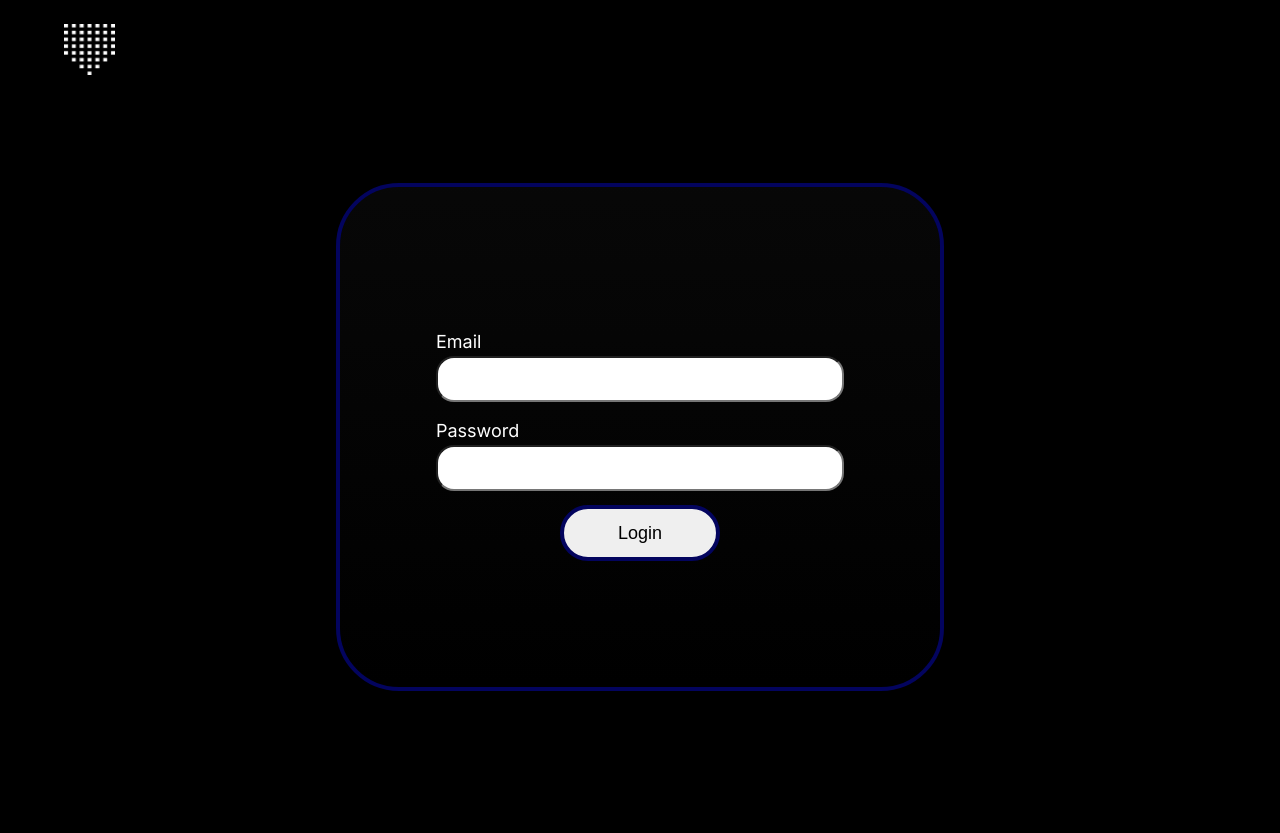
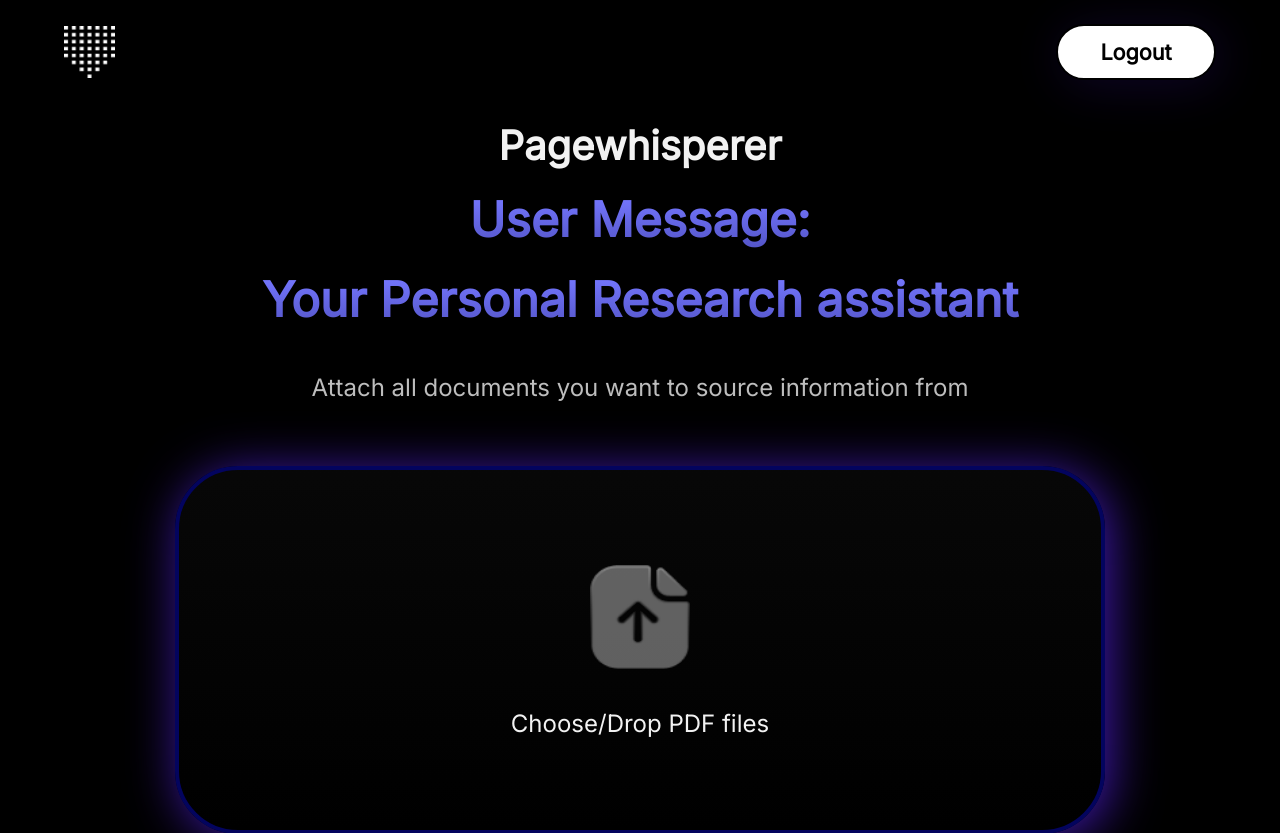
Before and after one commit to tayal121rebalance/JetosVision, a React (Create React App) app: page / in a window 1280 px wide. Shown: the top 833 px of the page. Before the commit the page ends 808 px from the top, so only its background shows below. Built offline with nearby package versions, Linux system fonts and the light colour scheme; no server answers; sample sign-in values are in the browser's storage.

Commit message:
feat: login/logout

```diff
--- a/package.json
+++ b/package.json
@@ -7,6 +7,7 @@
     "@testing-library/react": "^13.4.0",
     "@testing-library/user-event": "^13.5.0",
     "jsonwebtoken": "^9.0.0",
+    "jwt-decode": "^3.1.2",
     "react": "^18.2.0",
     "react-dom": "^18.2.0",
     "react-router-dom": "^6.10.0",
--- a/src/App.js
+++ b/src/App.js
@@ -21,9 +21,13 @@
     <MainContainer>
       <Navbar />
       <Routes>
-        <Route exact path="/" element={<LoginIn />} />
+        <Route exact path="/" element={<ProtectedRoute  />}>
+          <Route exact path="/" element={<FileUpload />} />
+        </Route>
+        <Route exact path="/login" element={<LoginIn />} />
+
         <Route path="/signIn" element={<SignIn />} />
-        {/* <ProtectedRoute exact path="/fileUpload" component={<FileUpload />} /> */}
+
         <Route path="/askme" element={<AskMe />} />
       </Routes>
     </MainContainer>
--- a/src/components/FileUpload/index.js
+++ b/src/components/FileUpload/index.js
@@ -54,8 +54,9 @@
   const [files, setFiles] = useState([]);
   const fileInputRef = useRef(null);
   const navigate = useNavigate();
-  const [user, setUser] = useState(null);
+  const [userMessage, setUserMessage] = useState(null);
   const [isLoading, setIsLoading] = useState(true);
+
 
   const onFileChange = (e) => {
     const newFiles = Array.from(e.target.files);
@@ -101,36 +102,26 @@
     }
   };
 
-  // useEffect(() => {
-  //   console.log(files);
-  // }, [files]);
-
+  //fetch user message
   useEffect(() => {
-    const fetchUser = async () => {
+    const fetchData = async () => {
       const token = localStorage.getItem("token");
-
-      if (!token) {
-        // handle case where user is not authenticated
-        return;
-      }
-
-      const response = await fetch("", {
+      if (token) {
+        const response = await fetch("http://0.0.0.0:8083/hello", {
           headers: {
             Authorization: `Bearer ${token}`,
           },
         });
 
         if (response.ok) {
-        const data = await response.json();
-        setUser(data);
+         const  data = await response.json()
+         setUserMessage(data.message)
         } else {
-        console.error("Error retrieving user data");
+          console.log("error");
         }
-
-      setIsLoading(false);
+      }
     };
-
-    fetchUser();
+    fetchData();
   }, []);
 
   const uploadFiles = async (files) => {
@@ -163,6 +154,7 @@
     <>
       <Blackwrapper>
         <Whitetext> Pagewhisperer</Whitetext>
+        <Bluetext>User Message: {userMessage}</Bluetext>
         <Bluetext>Your Personal Research assistant</Bluetext>
         <Textbox2>
           Attach all documents you want to source information from
--- a/src/components/LoginIn/index.js
+++ b/src/components/LoginIn/index.js
@@ -1,6 +1,8 @@
 import { useState } from "react";
 import styled from "styled-components";
+import { useNavigate } from "react-router-dom";
 const LoginIn = () => {
+  const navigate = useNavigate();
   const [email, setEmail] = useState("");
   const [password, setPassword] = useState("");
   const [token, setToken] = useState("");
@@ -8,22 +10,22 @@
   const handleSubmit = async (event) => {
     event.preventDefault();
     const formData = new URLSearchParams();
-      formData.append('username', email);
-      formData.append('password',  password);
-    const response = await fetch("http://18.224.9.172:8083/token", {
+    formData.append("username", email);
+    formData.append("password", password);
+    const response = await fetch("http://0.0.0.0:8083/token", {
       method: "POST",
       headers: {
         "Content-Type": "application/x-www-form-urlencoded",
       },
-      body: formData.toString()
+      body: formData.toString(),
     });
 
     const data = await response.json();
 
     if (response.ok) {
-        console.log("hello")
-      localStorage.setItem(data.token);
-      //setToken(data.token);
+      console.log(data);
+      localStorage.setItem("token", data.access_token);
+      navigate("/");
     } else {
       console.error("Error logging in");
     }
--- a/src/components/Navbar/index.js
+++ b/src/components/Navbar/index.js
@@ -1,4 +1,5 @@
 import React from "react";
+import { useNavigate } from "react-router-dom";
 import {
   MainConatiner,
   ImageContainer,
@@ -8,15 +9,23 @@
 import NavbarLogo from "../../assests/logo/logo.png";
 
 export default function Navbar() {
+  const  navigate= useNavigate()
+  const isAuth = localStorage.getItem("token");
+  const  handleLogout= ()=>{
+    localStorage.removeItem('token')
+    navigate('/login')
+  }
   return (
     <>
       <MainConatiner>
         <ImageContainer>
           <img src={NavbarLogo} alt="navbar_logo" />
         </ImageContainer>
-        {/* <ButtonContainer>
-          <Textbox1>Join Beta</Textbox1>
-        </ButtonContainer> */}
+        {isAuth ? (
+          <ButtonContainer onClick={handleLogout}>
+            <Textbox1>Logout</Textbox1>
+          </ButtonContainer>
+        ) : null}
       </MainConatiner>
     </>
   );
--- a/src/components/Navbar/index.styled.js
+++ b/src/components/Navbar/index.styled.js
@@ -30,7 +30,7 @@
   }
 `;
 
-export const ButtonContainer = styled.div`
+export const ButtonContainer = styled.button`
   box-sizing: border-box;
   /* Auto layout */
   display: flex;
--- a/src/components/ProtectedRoute/index.js
+++ b/src/components/ProtectedRoute/index.js
@@ -1,16 +1,9 @@
-import React from "react";
-import { Route, redirect } from "react-router-dom";
+import { Navigate, Outlet } from "react-router-dom";
 
-const ProtectedRoute = ({ component: Component, ...rest }) => {
-  const isAuthenticated = localStorage.getItem("token");
-  return (
-    <Route
-      {...rest}
-      render={(props) =>
-        isAuthenticated ? <Component {...props} /> : redirect("/signIn")
-      }
-    />
-  );
+const ProtectedRoute = () => {
+  const token = localStorage.getItem("token");
+  const isAuthed = token ? true : false;
+  return <>{isAuthed ? <Outlet /> : <Navigate to="/login" />};</>;
 };
 
 export default ProtectedRoute;
```
Also changed, not shown: 1 other file (tests, documents, lock files or other folders). Lines whose indentation alone changed are shown as unchanged.
